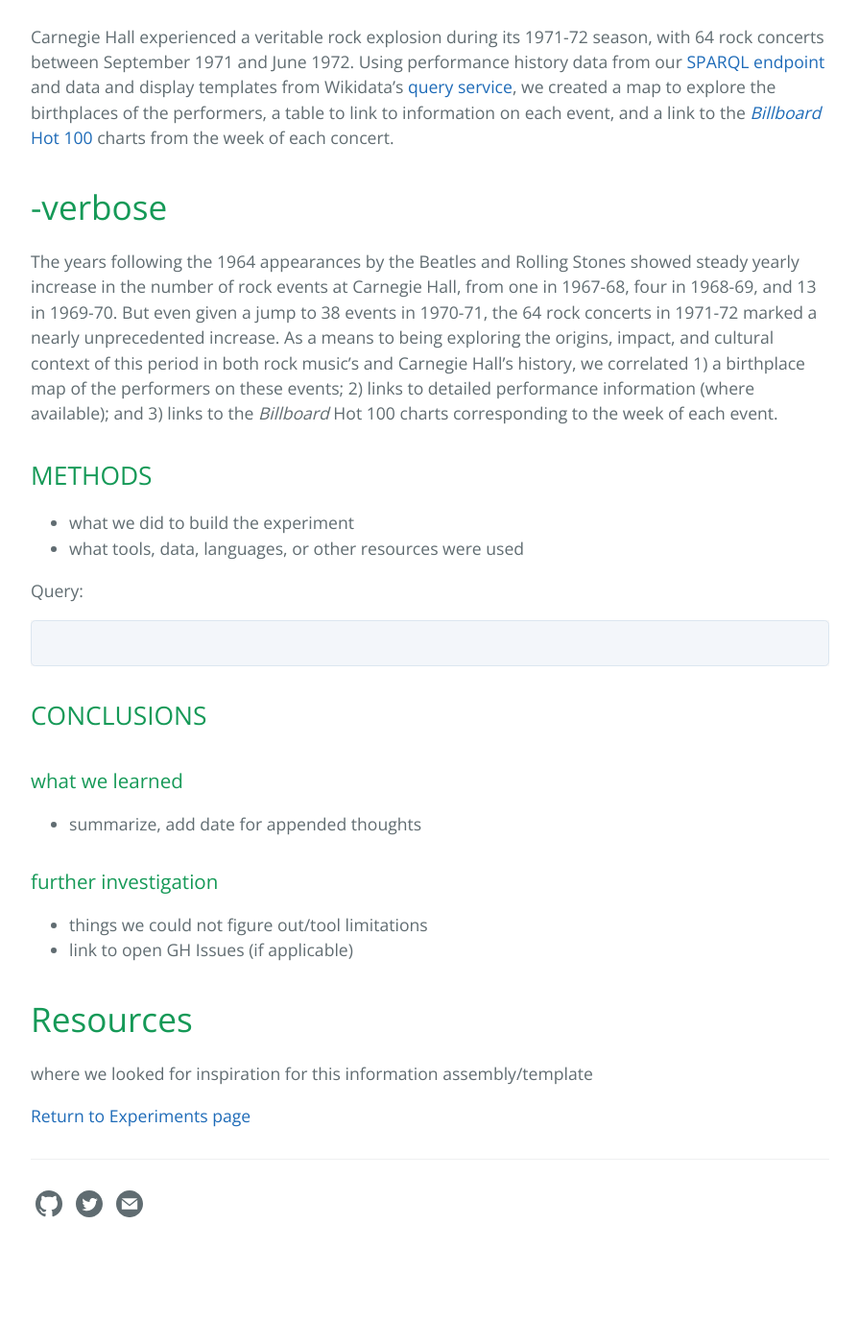
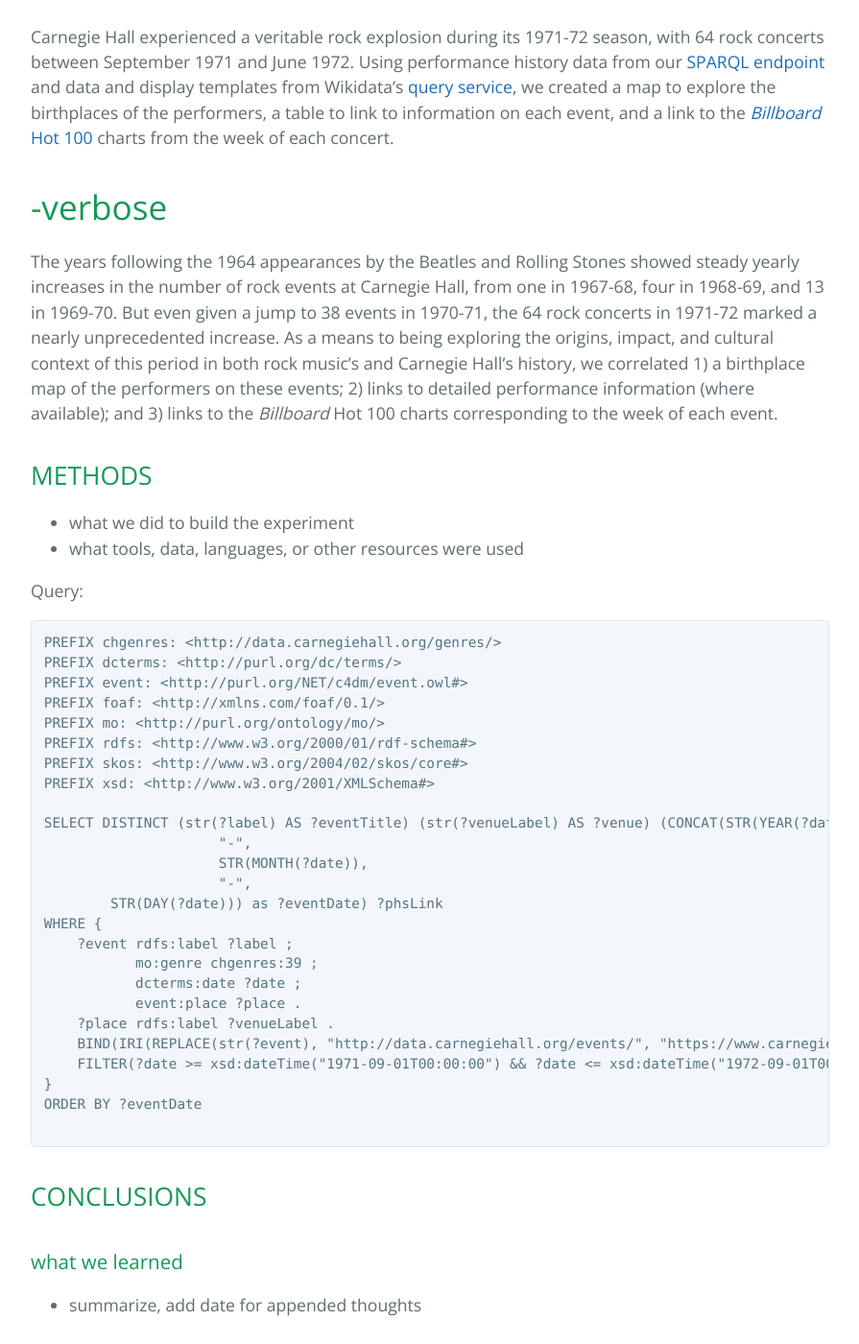
Before and after one commit to CarnegieHall/datalab, a Jekyll site: the page built from experiments/chdl-0011.md, in a window 1280 px wide and 1400 px high, scrolled down 6083 px. Shown: the whole window at 96% size, without its empty margins (192-1087 px from the left). Built offline with Jekyll 4.4.1, drawn with Linux system fonts in a browser that asks for light colours; our own code applies the rules of GitHub Pages for plain Markdown files; before the commit the page ends 7405 px from its top, so only the background shows below that.

Commit message:
Add SPARQL query for concerts

````diff
--- a/experiments/chdl-0011.md
+++ b/experiments/chdl-0011.md
@@ -89,7 +89,7 @@ CH's Rock Explosion of 1971-72
 Carnegie Hall experienced a veritable rock explosion during its 1971-72 season, with 64 rock concerts between September 1971 and June 1972. Using performance history data from our <a href="http://data.carnegiehall.org/" target="_blank">SPARQL endpoint</a> and data and display templates from Wikidata's <a href="https://query.wikidata.org/" target="_blank"> query service</a>, we created a map to explore the birthplaces of the performers, a table to link to information on each event, and a link to the <a href="https://www.billboard.com/charts/hot-100" target="_blank"><em>Billboard</em> Hot 100</a> charts from the week of each concert.
 
 # -verbose
-The years following the 1964 appearances by the Beatles and Rolling Stones showed steady yearly increase in the number of rock events at Carnegie Hall, from one in 1967-68, four in 1968-69, and 13 in 1969-70. But even given a jump to 38 events in 1970-71, the 64 rock concerts in 1971-72 marked a nearly unprecedented increase. As a means to being exploring the origins, impact, and cultural context of this period in both rock music's and Carnegie Hall's history, we correlated 1) a birthplace map of the performers on these events; 2) links to detailed performance information (where available); and 3) links to the <em>Billboard</em> Hot 100 charts corresponding to the week of each event.
+The years following the 1964 appearances by the Beatles and Rolling Stones showed steady yearly increases in the number of rock events at Carnegie Hall, from one in 1967-68, four in 1968-69, and 13 in 1969-70. But even given a jump to 38 events in 1970-71, the 64 rock concerts in 1971-72 marked a nearly unprecedented increase. As a means to being exploring the origins, impact, and cultural context of this period in both rock music's and Carnegie Hall's history, we correlated 1) a birthplace map of the performers on these events; 2) links to detailed performance information (where available); and 3) links to the <em>Billboard</em> Hot 100 charts corresponding to the week of each event.
 
 ## METHODS
 - what we did to build the experiment
@@ -97,6 +97,30 @@ The years following the 1964 appearances by the Beatles and Rolling Stones showe
 
 Query:
 ```
+PREFIX chgenres: <http://data.carnegiehall.org/genres/>
+PREFIX dcterms: <http://purl.org/dc/terms/>
+PREFIX event: <http://purl.org/NET/c4dm/event.owl#>
+PREFIX foaf: <http://xmlns.com/foaf/0.1/>
+PREFIX mo: <http://purl.org/ontology/mo/>
+PREFIX rdfs: <http://www.w3.org/2000/01/rdf-schema#>
+PREFIX skos: <http://www.w3.org/2004/02/skos/core#>
+PREFIX xsd: <http://www.w3.org/2001/XMLSchema#>
+
+SELECT DISTINCT (str(?label) AS ?eventTitle) (str(?venueLabel) AS ?venue) (CONCAT(STR(YEAR(?date)),
+                     "-",
+                     STR(MONTH(?date)),
+                     "-",
+        STR(DAY(?date))) as ?eventDate) ?phsLink
+WHERE {
+    ?event rdfs:label ?label ;
+           mo:genre chgenres:39 ;
+           dcterms:date ?date ;
+           event:place ?place .
+    ?place rdfs:label ?venueLabel .
+    BIND(IRI(REPLACE(str(?event), "http://data.carnegiehall.org/events/", "https://www.carnegiehall.org/About/History/Performance-History-Search?q=&dex=prod_PHS&event=")) AS ?phsLink).
+    FILTER(?date >= xsd:dateTime("1971-09-01T00:00:00") && ?date <= xsd:dateTime("1972-09-01T00:00:00"))
+}
+ORDER BY ?eventDate
 
 ```
 
````
